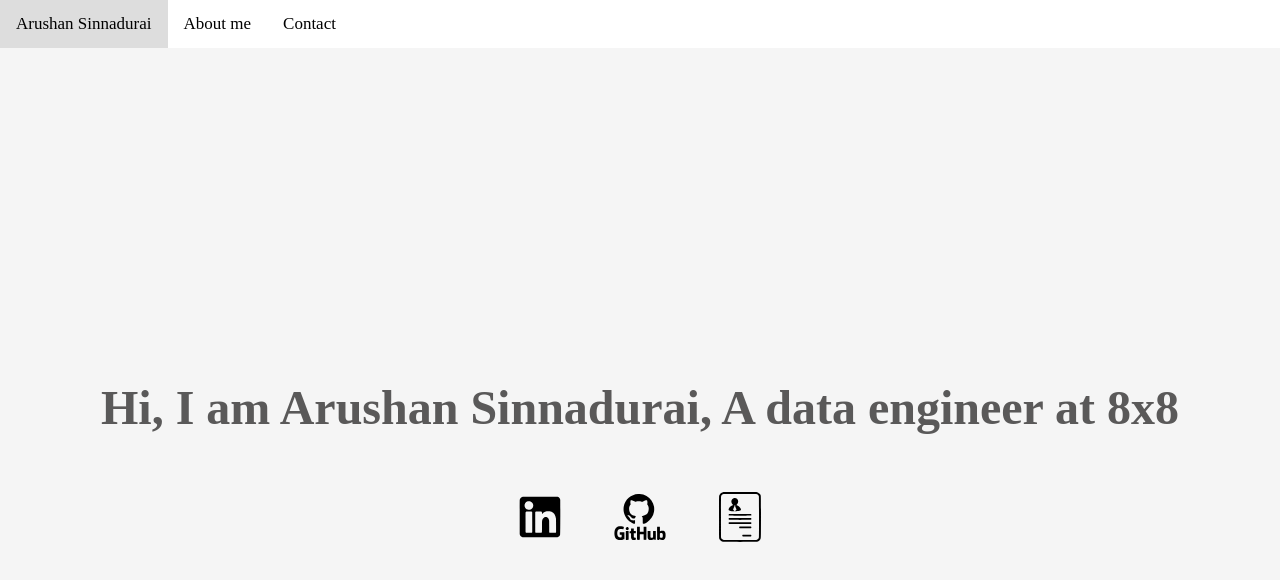
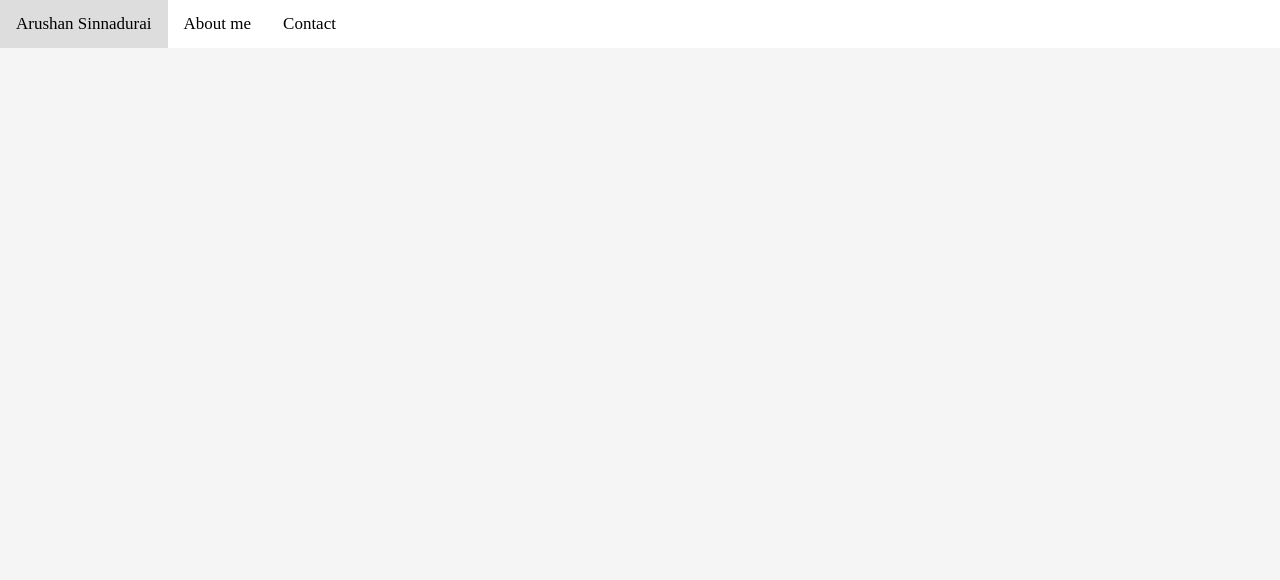
Before and after one commit to ArushanSinnadurai/react-pages, a React (Create React App) app: page / in a window 1280 px wide. Shown: the top 580 px of the page. Built offline with nearby package versions, Linux system fonts and the light colour scheme.

Commit message:
fixing route

```diff
--- a/src/components/App.js
+++ b/src/components/App.js
@@ -11,8 +11,7 @@ function App() {
         <Navbar />
         <div className="Homepage">
           <Routes>
-            <Route exact path="/" element={<Homepage/>}/>
-            <Route exact path="/About" element={<Aboutme/>}/>
+            <Route exact path="/react-pages" element={<Homepage/>}/>
           </Routes>
         </div>
       </div>
```
